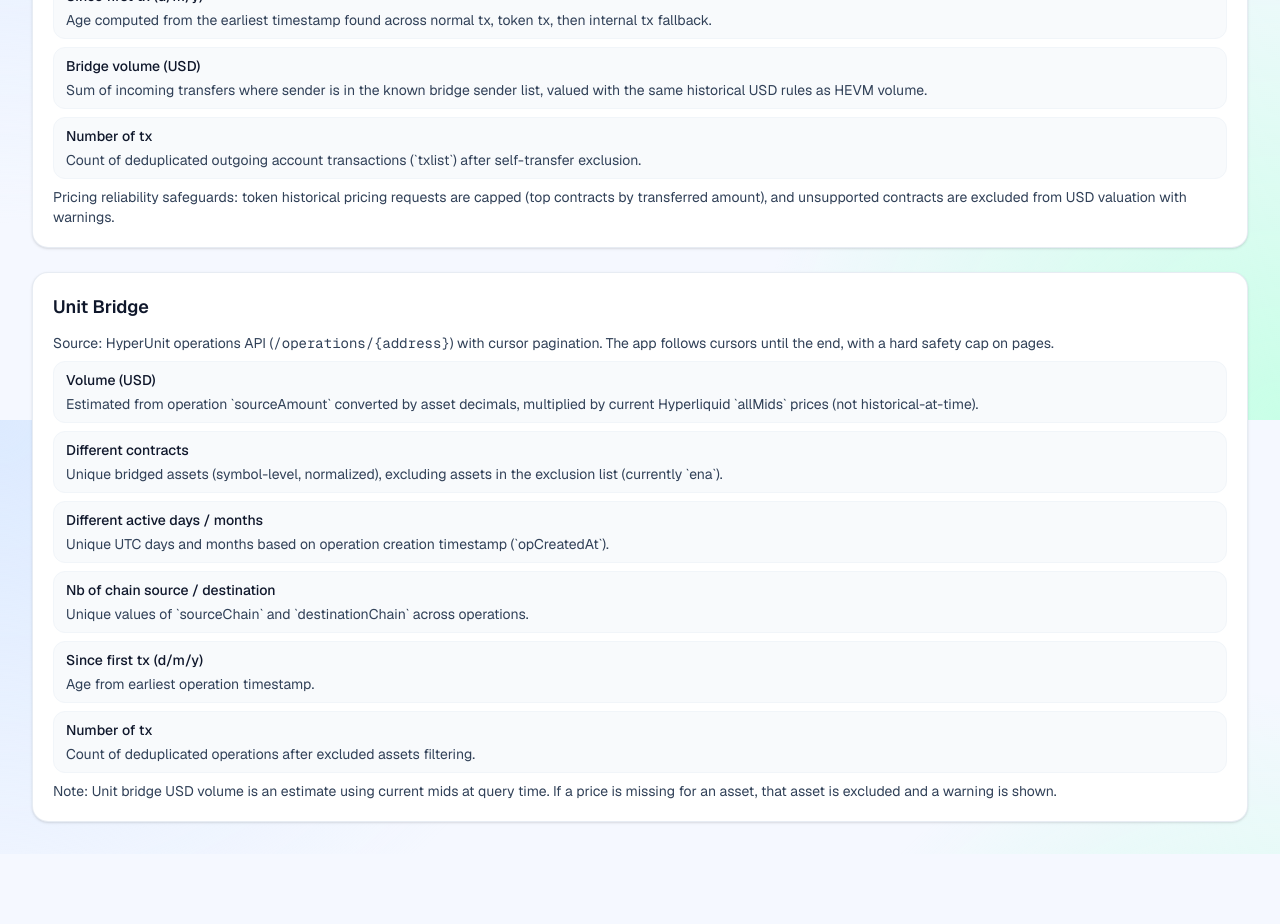
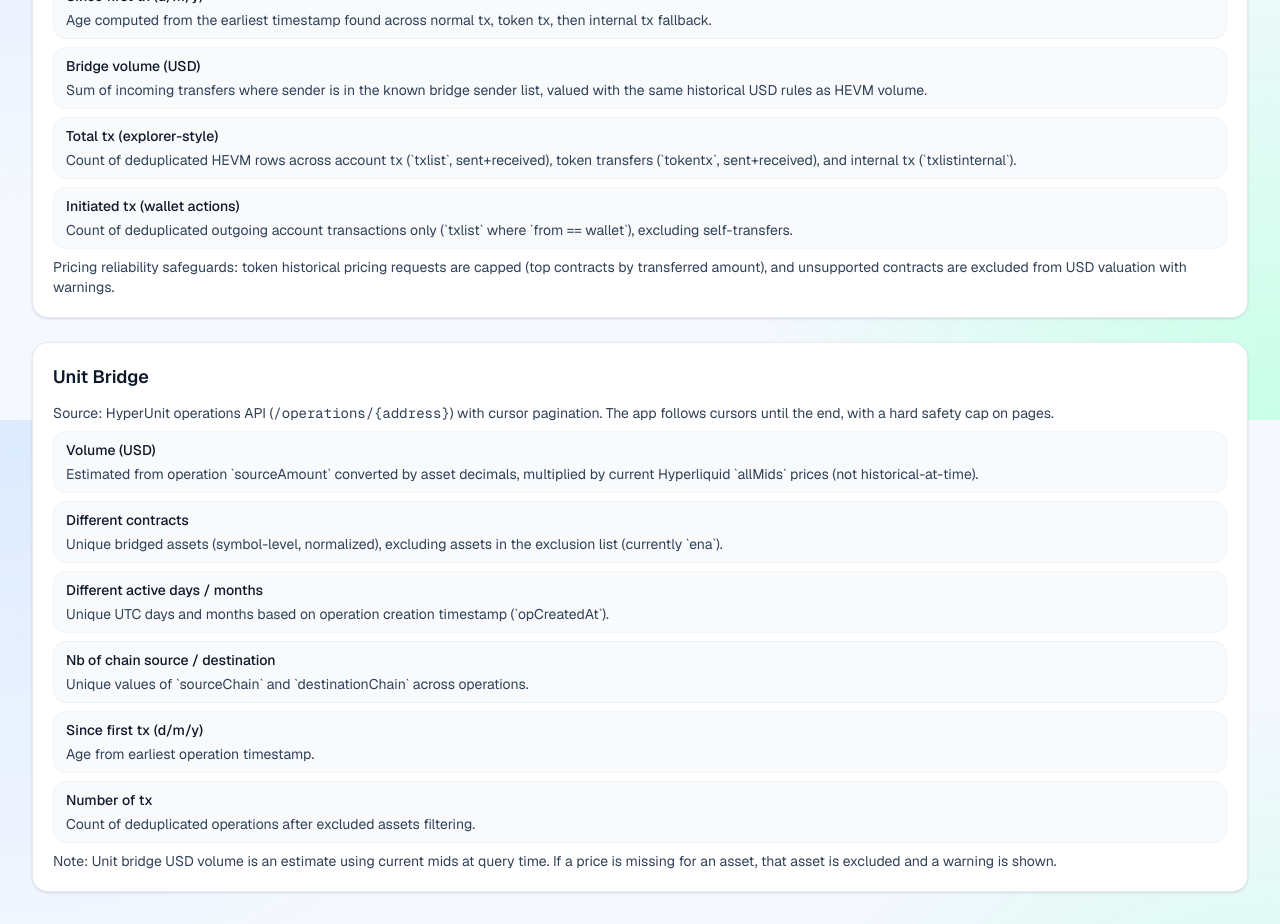
Before and after one commit to MaitreSarce/HL-Viewer, a Next.js app: page /details in a window 1280 px wide. Shown: the part 1980-2904 px from the top of the page. Before the commit the page ends 2834 px from the top, so only its background shows below. Built offline with nearby package versions, Linux system fonts and the light colour scheme.

Commit message:
Split HEVM tx metric into total vs initiated

```diff
--- a/src/app/details/page.tsx
+++ b/src/app/details/page.tsx
@@ -147,8 +147,12 @@
           explanation="Sum of incoming transfers where sender is in the known bridge sender list, valued with the same historical USD rules as HEVM volume."
         />
         <Metric
-          name="Number of tx"
-          explanation="Count of deduplicated outgoing account transactions (`txlist`) after self-transfer exclusion."
+          name="Total tx (explorer-style)"
+          explanation="Count of deduplicated HEVM rows across account tx (`txlist`, sent+received), token transfers (`tokentx`, sent+received), and internal tx (`txlistinternal`)."
+        />
+        <Metric
+          name="Initiated tx (wallet actions)"
+          explanation="Count of deduplicated outgoing account transactions only (`txlist` where `from == wallet`), excluding self-transfers."
         />
         <p>
           Pricing reliability safeguards: token historical pricing requests are capped (top contracts by transferred amount), and
--- a/src/app/page.tsx
+++ b/src/app/page.tsx
@@ -50,7 +50,8 @@
     activeMonths: number;
     sinceFirstTx: { days: number; months: number; years: number };
     bridgeVolume: number;
-    txCount: number;
+    totalTxCount: number;
+    initiatedTxCount: number;
     charts: {
       volume: Record<"day" | "week" | "month" | "year", Array<{ period: string; volume: number }>>;
       twab: Record<"day" | "week" | "month" | "year", Array<{ period: string; twab: number }>>;
@@ -703,7 +704,8 @@
                       value: `${hevm.stats.sinceFirstTx.days}d / ${hevm.stats.sinceFirstTx.months}m / ${hevm.stats.sinceFirstTx.years}y`,
                     },
                     { label: "Bridge volume", value: formatUsd(hevm.stats.bridgeVolume) },
-                    { label: "Number of tx", value: formatNum(hevm.stats.txCount) },
+                    { label: "Total tx (explorer-style)", value: formatNum(hevm.stats.totalTxCount) },
+                    { label: "Initiated tx (wallet actions)", value: formatNum(hevm.stats.initiatedTxCount) },
                   ]}
                 />
               </div>
--- a/src/lib/dashboard/hevm.ts
+++ b/src/lib/dashboard/hevm.ts
@@ -35,7 +35,8 @@
     years: number;
   };
   bridgeVolume: number;
-  txCount: number;
+  totalTxCount: number;
+  initiatedTxCount: number;
   firstTxTime: number | null;
   charts: {
     volume: Record<"day" | "week" | "month" | "year", Array<{ period: string; volume: number }>>;
@@ -1249,7 +1250,13 @@
     activeMonths: uniqueActivity.uniqueMonths,
     sinceFirstTx: firstTxTimeSec ? ageFromTimestamp(firstTxTimeSec * 1000) : { days: 0, months: 0, years: 0 },
     bridgeVolume: bridgeVolumeUsd,
-    txCount: dedupedSentAccountTxs.length,
+    totalTxCount:
+      dedupedSentAccountTxs.length +
+      dedupedReceivedAccountTxs.length +
+      dedupedSentTokenTxs.length +
+      dedupedReceivedTokenTxs.length +
+      dedupedInternalTxs.length,
+    initiatedTxCount: dedupedSentAccountTxs.length,
     firstTxTime: firstTxTimeSec ? firstTxTimeSec * 1000 : null,
     charts: {
       volume: hevmVolumeSeries,
```
